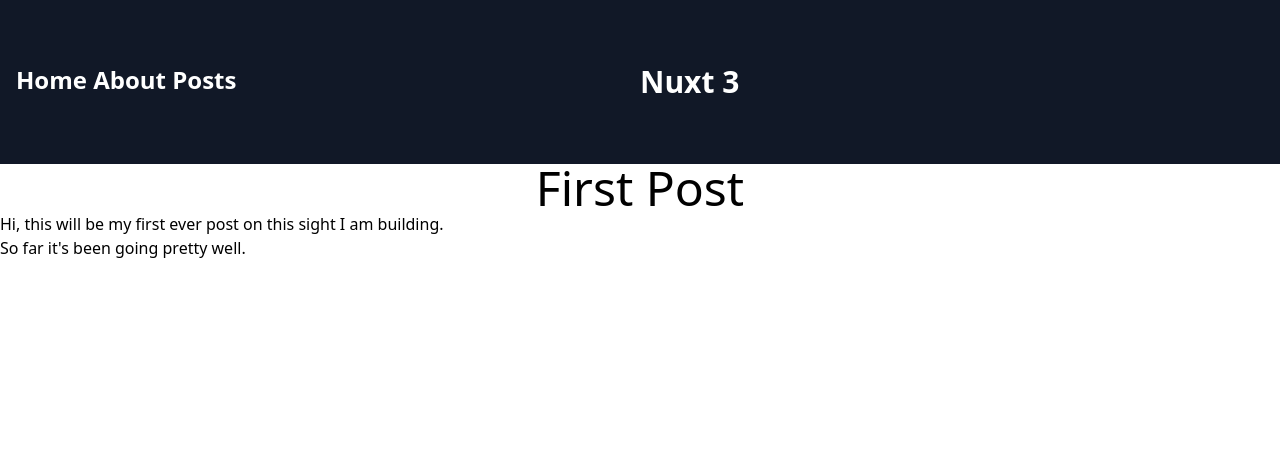
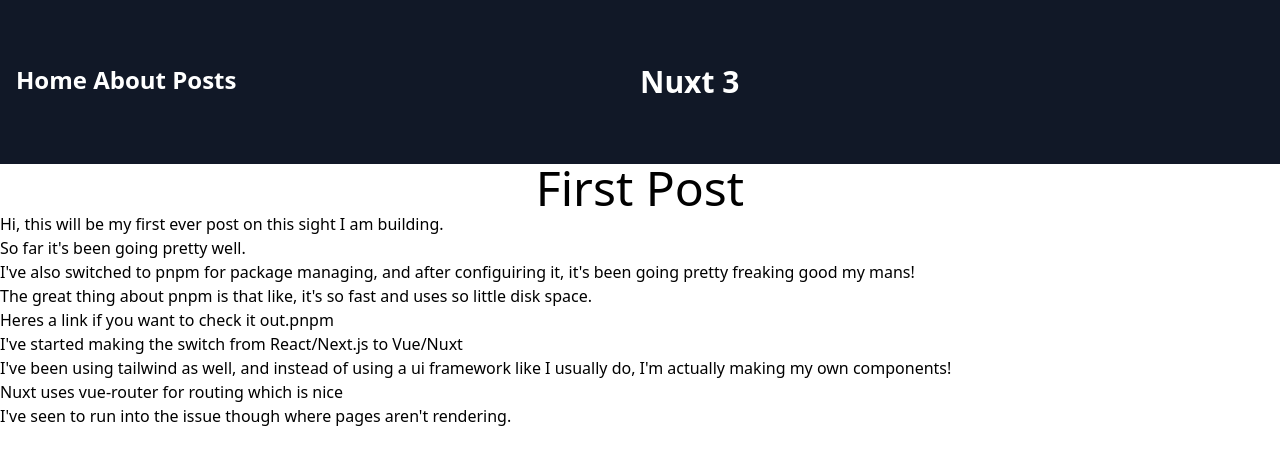
Before and after one commit to Dragonlord1005/nuxt-boi, a Nuxt app: page /posts/First-Post in a window 1280 px wide. Shown: the top 464 px of the page. Built offline with nearby package versions, Linux system fonts and the light colour scheme.

Commit message:
Worked on the post some more

```diff
--- a/pages/posts/First-Post.vue
+++ b/pages/posts/First-Post.vue
@@ -13,6 +13,13 @@
             <article>
                 <p>Hi, this will be my first ever post on this sight I am building.</p>
                 <p>So far it's been going pretty well.</p>
+                <p>I've also switched to pnpm for package managing, and after configuiring it, it's been going pretty freaking good my mans!</p>
+                <p>The great thing about pnpm is that like, it's so fast and uses so little disk space.</p>
+                <p>Heres a link if you want to check it out.<NuxtLink to="https:\\pnpm.io" target="_blank">pnpm</NuxtLink></p>
+                <p>I've started making the switch from React/Next.js to Vue/Nuxt</p>
+                <p>I've been using tailwind as well, and instead of using a ui framework like I usually do, I'm actually making my own components!</p>
+                <p>Nuxt uses vue-router for routing which is nice</p>
+                <p>I've seen to run into the issue though where pages aren't rendering.</p>
             </article>
         </div>
     </div>
```
